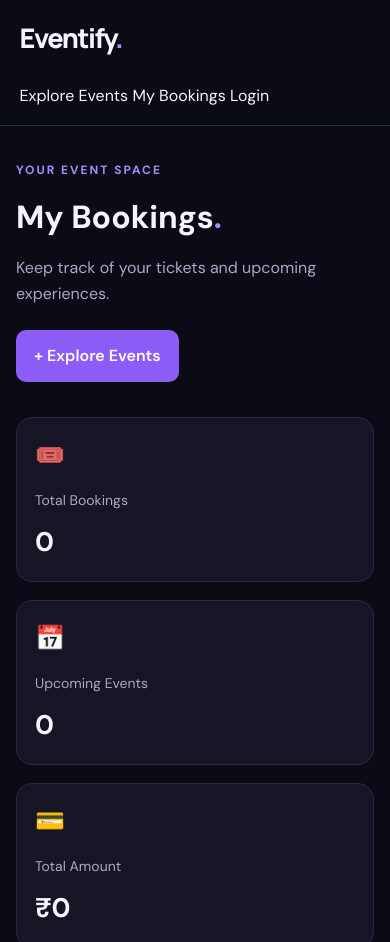
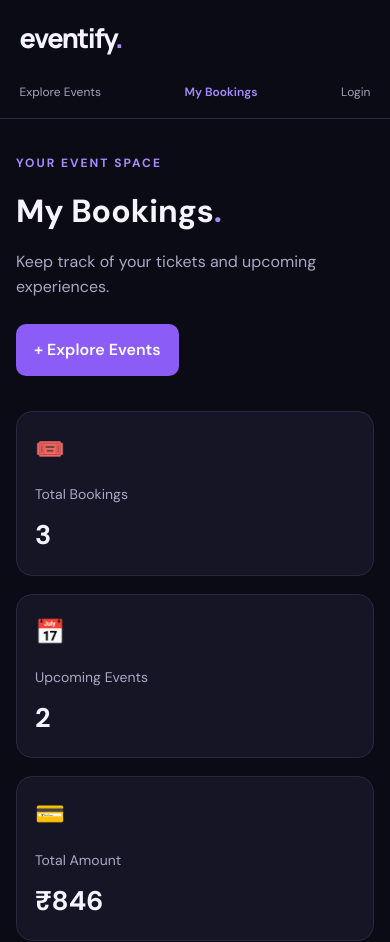
Before and after one commit to manasbhimani/Eventify-Event-Management-Platform, a website: page public/bookings.html in a window 390 px wide. Shown: the top 942 px of the page. Drawn offline with Linux system fonts and the light colour scheme.

Commit message:
Fix navigation and bookings page

```diff
--- a/public/bookings.html
+++ b/public/bookings.html
@@ -1,4 +1,3 @@
-
 <!DOCTYPE html>
 <html lang="en">
 <head>
@@ -9,19 +8,19 @@
     <link rel="stylesheet" href="css/style.css">
     <link rel="stylesheet" href="css/bookings.css">
 
-    <script src="js/bookings.js" defer></script>
+    <script src="js/booking.js" defer></script>
 </head>
 <body class="bookings-page">
 
-    <nav class="navbar">
-        <a href="index.html" class="logo">Eventify<span>.</span></a>
+    <header class="navbar">
+        <a class="logo" href="index.html">eventify<span>.</span></a>
 
-        <div class="nav-links">
+        <nav class="nav-links">
             <a href="index.html">Explore Events</a>
             <a href="bookings.html" class="active">My Bookings</a>
             <a href="login.html">Login</a>
-        </div>
-    </nav>
+        </nav>
+    </header>
 
     <main class="bookings-container">
 
--- a/public/css/style.css
+++ b/public/css/style.css
@@ -67,18 +67,23 @@
     color: var(--accent);
 }
 
-.navbar nav, .nav-actions {
+.navbar nav, .navbar .nav-links, .nav-actions {
     display: flex;
     align-items: center;
     gap: 26px;
 }
 
-.navbar nav a, .login-link {
+.navbar nav a, .navbar .nav-links a, .login-link {
     color: var(--muted);
     font-size: 14px;
 }
 
-.navbar nav a:hover, .login-link:hover {
+.navbar nav a.active, .navbar .nav-links a.active {
+    color: var(--accent);
+    font-weight: 600;
+}
+
+.navbar nav a:hover, .navbar .nav-links a:hover, .login-link:hover {
     color: white;
 }
 
@@ -440,7 +445,7 @@
         flex-wrap: wrap;
     }
 
-    .navbar nav {
+    .navbar nav, .navbar .nav-links {
         gap: 14px;
     }
 
@@ -466,13 +471,13 @@
         padding: 16px 5%;
     }
 
-    .navbar nav {
+    .navbar nav, .navbar .nav-links {
         order: 3;
         width: 100%;
         justify-content: space-between;
     }
 
-    .navbar nav a {
+    .navbar nav a, .navbar .nav-links a {
         font-size: 12px;
     }
 
```
Also changed, not shown: public/admin.html (+5 -6 lines), public/event.html (+1 -1 lines), public/index.html (+1 -1 lines), public/login.html (+5 -6 lines), public/organizer.html (+5 -6 lines), public/register.html (+5 -6 lines), 1 other file.
